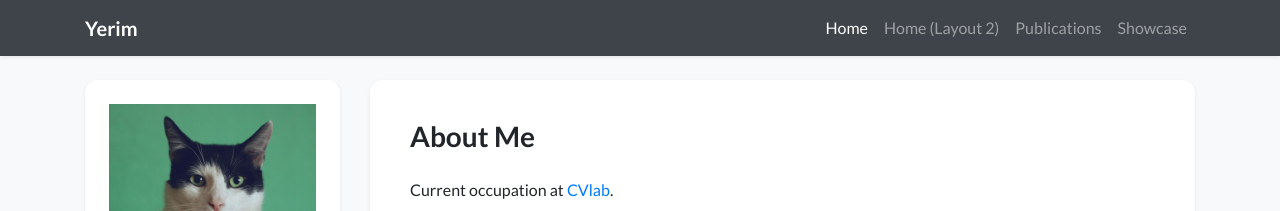
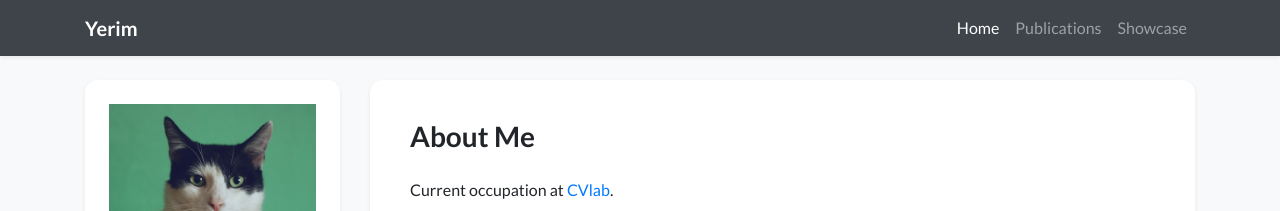
Before and after one commit to yrlso/yrlso.github.io, a Jekyll site: the page built from index.html, in a window 1280 px wide. Shown: the top 211 px of the page. Built offline with Jekyll 4.4.1, drawn with Linux system fonts in a browser that asks for light colours; nearby versions of some CDN libraries; a style sheet for code colours, icons or effects is not loaded.

Commit message:
Update navigation.yml

```diff
--- a/_data/navigation.yml
+++ b/_data/navigation.yml
@@ -2,8 +2,6 @@ pages:
 # NOTE: `name` field must match the `navbar_title` field in the page's front matter to ensure the correct page is highlighted in the navbar.
 #       For example, the `navbar_title` field in `showcase.html` is "Showcase" and the `name` field here should also be "Showcase"
 - name: Home
-  url: /
-- name: Home (Layout 2)
   url: /index_layout2
 - name: Publications
   url: /publications
```
